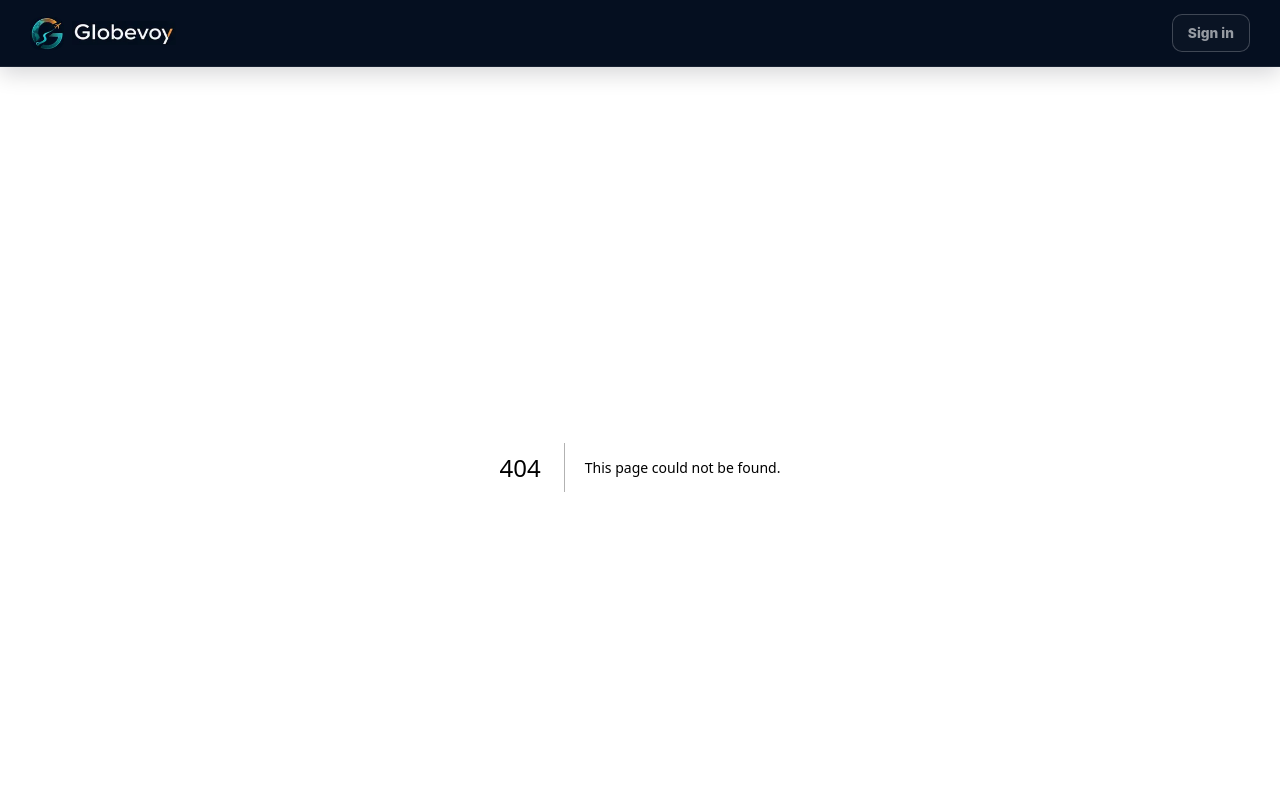
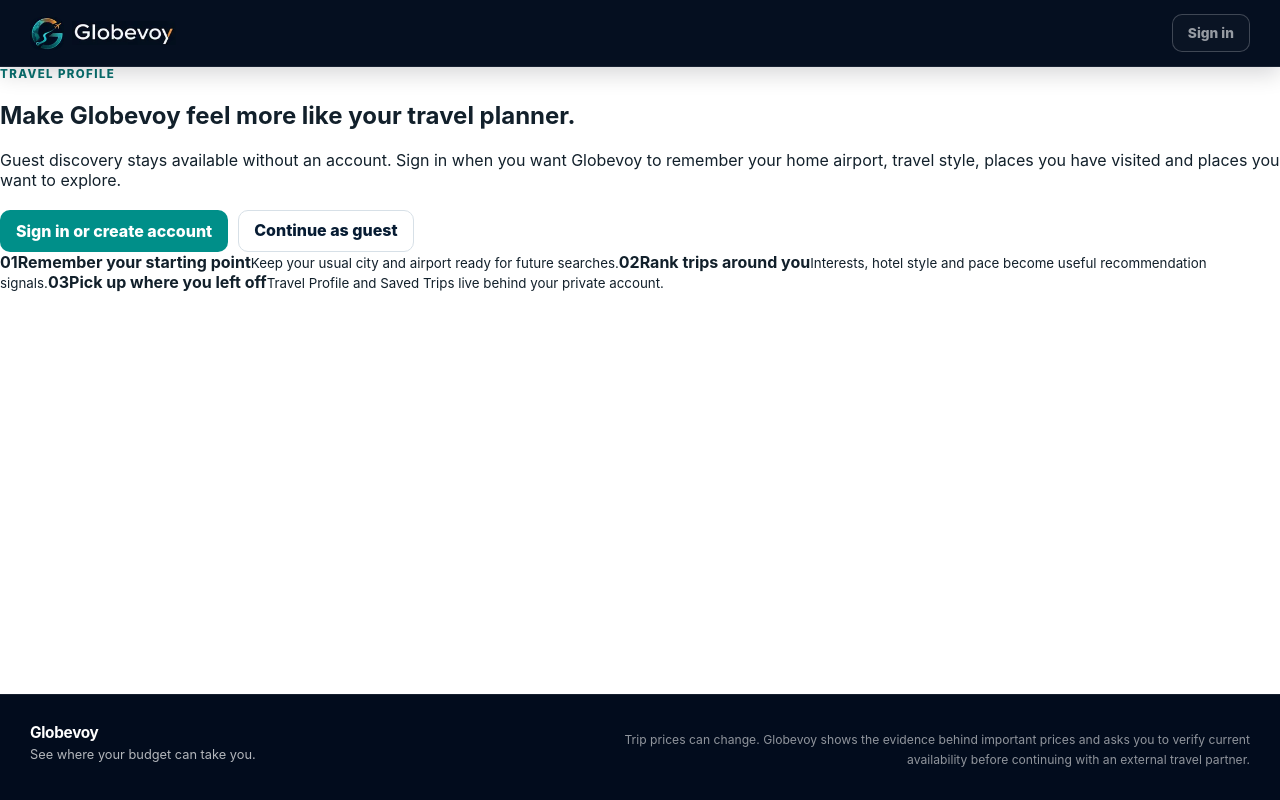
Before and after one commit to Wajeeh7565/globevoy, a Next.js app in the folder web/: page /react/travel-profile in a window 1280 px wide. Before the commit this address had no page. Shown: the top 800 px of the page. Built offline with nearby package versions, Linux system fonts and the light colour scheme.

Commit message:
GV-WEB-710F-R1 add Travel Profile page

```diff
--- /dev/null
+++ b/web/app/travel-profile/page.tsx
@@ -0,0 +1,15 @@
+import type { Metadata } from 'next';
+import { TravelProfileClient } from '@/components/account/travel-profile-client';
+
+export const metadata: Metadata = {
+  title: 'Travel Profile',
+  description: 'Private Globevoy travel preferences for signed-in personalization.'
+};
+
+export default function TravelProfilePage() {
+  return (
+    <div className="gv-travel-profile-page">
+      <TravelProfileClient />
+    </div>
+  );
+}
```
